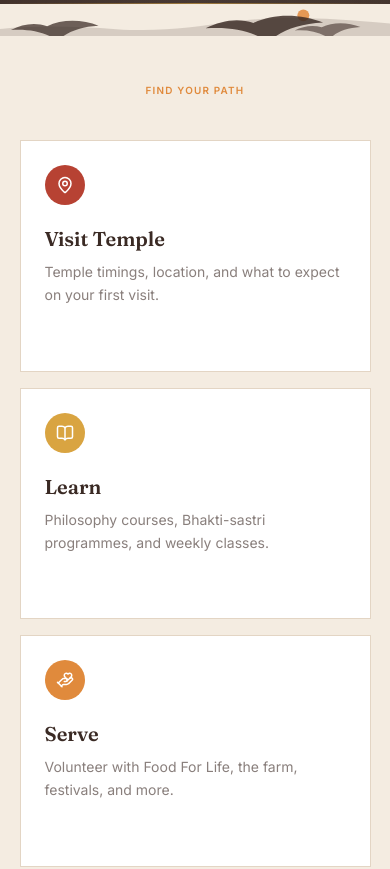
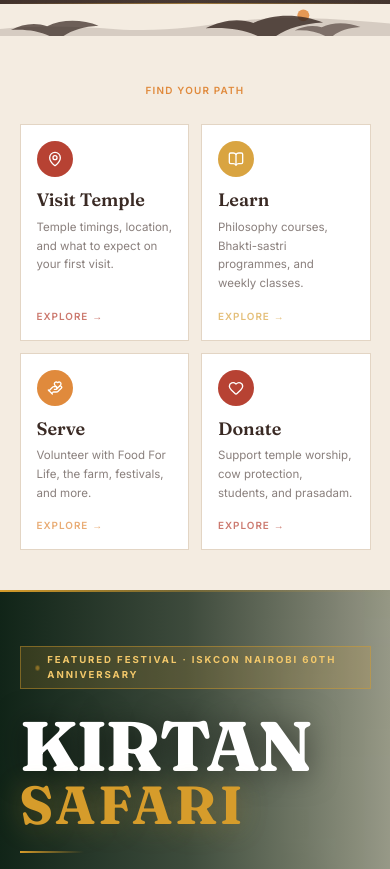
Before and after one commit to mongaremanfredo/iskcon-nairobi, a Next.js app: page / in a window 390 px wide. Shown: the part 840-1709 px from the top of the page. Built offline with nearby package versions, Linux system fonts and the light colour scheme; grey boxes are pictures that could not be loaded.

Commit message:
Compress mobile homepage path cards

```diff
--- a/src/components/sections/QuickNavSection.tsx
+++ b/src/components/sections/QuickNavSection.tsx
@@ -44,33 +44,33 @@ const navCards = [
 
 export default function QuickNavSection() {
   return (
-    <section className="py-section-sm bg-temple-cream">
+    <section className="py-10 bg-temple-cream sm:py-section-sm">
       <div className="content-width section-padding">
-        <div className="text-center mb-10">
+        <div className="text-center mb-6 sm:mb-10">
           <span className="eyebrow">Find Your Path</span>
         </div>
 
-        <div className="grid grid-cols-1 sm:grid-cols-2 lg:grid-cols-4 gap-4 lg:gap-6">
+        <div className="grid grid-cols-2 gap-3 sm:gap-4 lg:grid-cols-4 lg:gap-6">
           {navCards.map((card) => {
             const Icon = card.icon;
             return (
               <Link
                 key={card.href}
                 href={card.href}
-                className={`group relative flex flex-col items-start p-6 lg:p-8 bg-white border border-temple-sand transition-all duration-300 ${card.bg} hover:shadow-card-hover hover:-translate-y-1`}
+                className={`group relative flex min-h-[164px] flex-col items-start bg-white border border-temple-sand p-4 transition-all duration-300 sm:min-h-0 sm:p-6 lg:p-8 ${card.bg} hover:shadow-card-hover hover:-translate-y-1`}
               >
-                <div className={`w-10 h-10 rounded-full ${card.color} flex items-center justify-center mb-5 flex-shrink-0`}>
-                  <Icon size={18} className="text-white" />
+                <div className={`w-9 h-9 sm:w-10 sm:h-10 rounded-full ${card.color} flex items-center justify-center mb-3 sm:mb-5 flex-shrink-0`}>
+                  <Icon size={16} className="text-white sm:size-[18px]" />
                 </div>
 
-                <h3 className="font-playfair text-xl font-semibold text-ink mb-2 transition-colors group-hover:text-primary">
+                <h3 className="font-playfair text-lg sm:text-xl font-semibold text-ink mb-1.5 sm:mb-2 leading-tight transition-colors group-hover:text-primary">
                   {card.title}
                 </h3>
-                <p className="font-inter text-body-sm text-ink/60 leading-relaxed">
+                <p className="font-inter text-[0.72rem] sm:text-body-sm text-ink/60 leading-relaxed">
                   {card.description}
                 </p>
 
-                <div className={`mt-6 flex items-center gap-1 font-inter text-xs font-semibold tracking-widest uppercase ${card.accent} opacity-0 group-hover:opacity-100 transition-opacity`}>
+                <div className={`mt-auto pt-4 flex items-center gap-1 font-inter text-[0.62rem] sm:text-xs font-semibold tracking-widest uppercase ${card.accent} opacity-70 sm:opacity-0 group-hover:opacity-100 transition-opacity`}>
                   <span>Explore</span>
                   <span>→</span>
                 </div>
```
